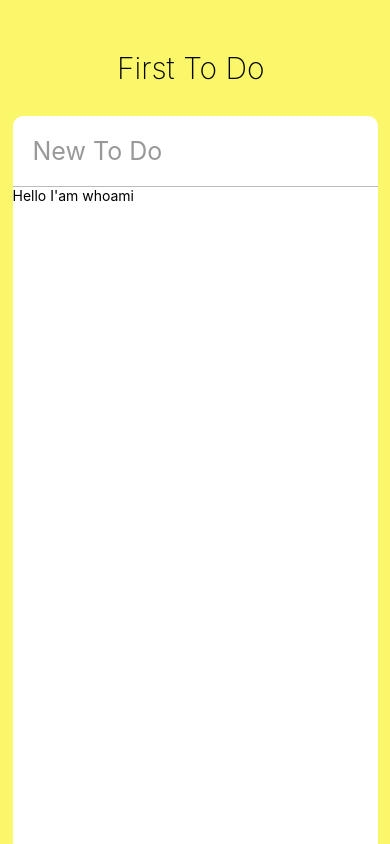
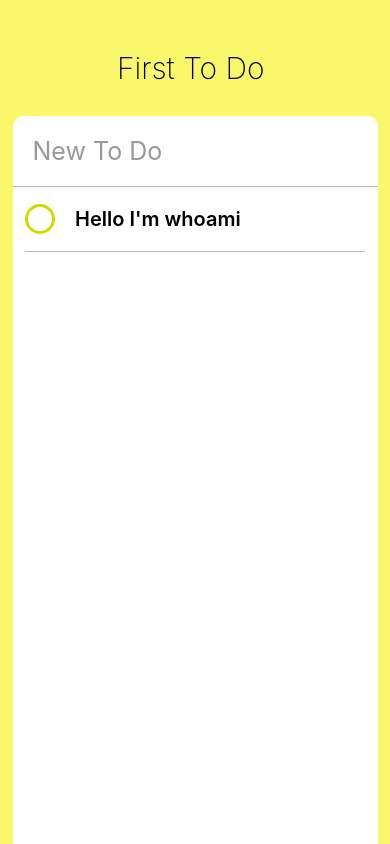
Before and after one commit to stayfoolish24/FirstTodo, a React Native app: screen / in a window 390 px wide. Built offline with nearby package versions, Linux system fonts and the light colour scheme.

Commit message:
UI part 3

```diff
--- a/App.js
+++ b/App.js
@@ -36,7 +36,7 @@
             returnKeyType={"done"}
             autoCorrect={false}
            />
-           <ScrollView>
+           <ScrollView contentContainerStyle={styles.toDos}>
             <ToDo />
            </ScrollView>
         </View>
@@ -101,5 +101,8 @@
     borderBottomWidth: 1,
     fontSize: 25,
 
+  },
+  toDos: {
+    alignItems:"center"
   }
 });
--- a/ToDo.js
+++ b/ToDo.js
@@ -1,16 +1,59 @@
 import React, { Component } from "react";
-import { View, Text, TouchableOpacity, StyleSheet } from "react-native";
+import { View, Text, TouchableOpacity, StyleSheet, Dimensions } from "react-native";
 
-
+const {width, height } = Dimensions.get("window")
 
 export default class ToDo extends Component {
+    state = {
+        isEditing: false,
+        isCompleted: false
+    }
     render(){
+        const { isCompleted } = this.state;
         return (
-        <View>
-            <Text>Hello I'am whoami </Text>
+        <View style={styles.container}>
+            <TouchableOpacity onPress={this._toggleComplete}>
+                <View style={[styles.circle,
+                              isCompleted ? styles.completedCircle : styles.uncompletedCircle
+                              ]} />
+            </TouchableOpacity>
+            <Text style={styles.text}>Hello I'm whoami </Text>
         </View>
         )
     }
+    _toggleComplete = () => {
+        this.setState(prevState => {
+            return {
+                isCompleted: !prevState.isCompleted
+            }
+        })
+    }
 }
-
-const styles = StyleSheet.create({});
+const styles = StyleSheet.create({
+    container: {
+        width: width - 50,
+        borderBottomColor:"#bbb",
+        borderBottomWidth: StyleSheet.hairlineWidth,
+        flexDirection: "row",
+        alignItems: "center"
+    },
+    circle: {
+        width: 30,
+        height: 30,
+        borderRadius: 15,
+        // borderColor: "#D3DA01",
+        borderWidth: 3,
+        marginRight: 20
+    },
+    completedCircle:   {
+        borderColor:"#bbb"
+    },
+    uncompletedCircle: {
+        borderColor:"#D3DA01"
+    },
+    text: {
+        fontWeight: "600",
+        fontSize: 20,
+        marginVertical: 20
+    }
+});
```
